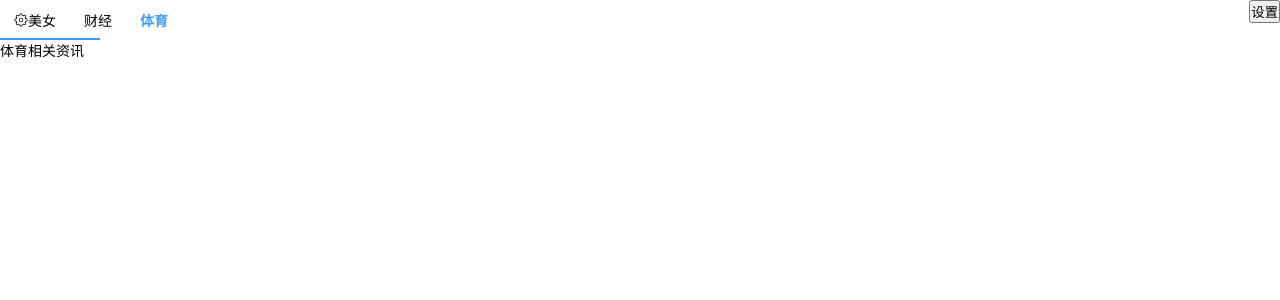
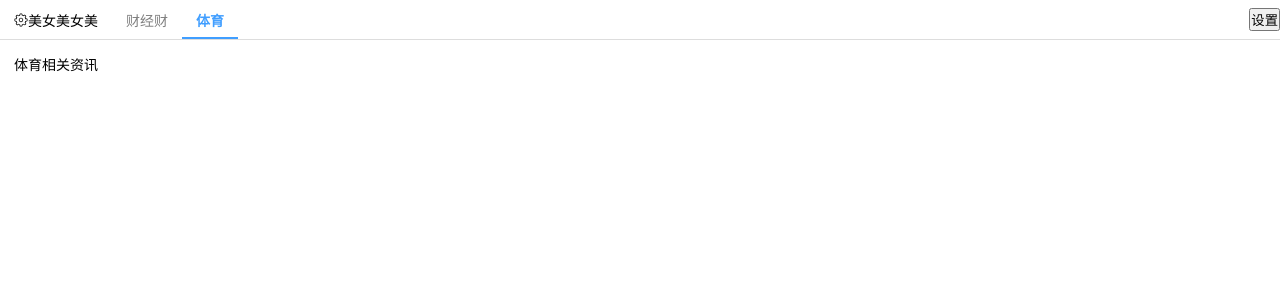
Before and after one commit to doria76593/vue2-lunzi, a Vue app: page / in a window 1280 px wide. Shown: the top 300 px of the page. Built offline with nearby package versions, Linux system fonts and the light colour scheme.

Commit message:
tab切换下划线动画，disabled功能

```diff
--- a/src/cs/demo4.vue
+++ b/src/cs/demo4.vue
@@ -1,5 +1,6 @@
 <template>
-  <div>
+  <div class="demo4box">
+    <div class="hhh"></div>
     <!-- <g-tabs :selected="selectedTab" @update:selected="selectedTab=$event"> 等价于以下 -->
     <g-tabs :selected.sync="selectedTab">
       <g-tabs-head>
@@ -7,10 +8,10 @@
           <button>设置</button>
         </template>
         <g-tabs-item name="woman">
-          <g-icon name="settings"></g-icon>美女
+          <g-icon name="settings"></g-icon>美女美女美
         </g-tabs-item>
         <g-tabs-item name="finance" disabled>
-          财经
+          财经财
         </g-tabs-item>
         <g-tabs-item name="sports">
           体育
@@ -42,4 +43,11 @@ export default {
 }
 </script>
 <style scoped lang="scss">
+.demo4box{
+  /* padding-left: 1000px; */
+}
+.hhh{
+  /* height: 2000px; */
+}
+
 </style>
--- a/src/tabs-head.vue
+++ b/src/tabs-head.vue
@@ -18,8 +18,10 @@ export default {
 
   mounted() {
     this.eventBus.$on('update:selected', (item, vm) => {
-      console.log(item)
-      console.log(vm)
+      let { width, height, top, left } = vm.$el.getBoundingClientRect()
+      console.log(width, height, top, left)
+      this.$refs.line.style.width = `${width}px`
+      this.$refs.line.style.left = `${left}px`
     })
   },
 
@@ -30,20 +32,26 @@ export default {
 <style scoped lang="scss">
 $tab-height: 40px;
 $blue: #409eff;
+$border-color: #ddd;
 .tabs-head {
   display: flex;
   height: $tab-height;
   justify-content: flex-start;
   position: relative;
+  border-bottom: 1px solid $border-color;
   > .line {
     position: absolute;
     bottom: 0;
     height: 2px;
     background: $blue;
-    width: 100px;
+    transition: all 350ms;
   }
   > .actions-wrapper {
+    display: flex;
+    align-items: center;
+    justify-content: center;
     margin-left: auto;
+    flex-shrink: 0;
   }
 }
 </style>
--- a/src/tabs-item.vue
+++ b/src/tabs-item.vue
@@ -1,5 +1,5 @@
 <template>
-  <div class="tabs-item" :class="classes" @click="xxx">
+  <div class="tabs-item" :class="classes" @click="onClick">
     <slot></slot>
   </div>
 </template>
@@ -32,11 +32,13 @@ export default {
     classes() {
       return {
         active: this.active,
+          disabled: this.disabled
       }
     },
   },
   methods: {
-    xxx() {
+    onClick() {
+       if (this.disabled) { return }
       this.eventBus.$emit('update:selected', this.name, this)
     },
   },
@@ -45,6 +47,7 @@ export default {
 
 <style scoped lang="scss">
 $blue: #409eff;
+  $disabled-text-color: grey;
 .tabs-item {
   padding: 0 1em;
   flex-shrink: 0;
@@ -56,5 +59,9 @@ $blue: #409eff;
     color: $blue;
     font-weight: bold;
   }
+   &.disabled {
+      color: $disabled-text-color;
+      cursor: not-allowed;
+    }
 }
 </style>
--- a/src/tabs-pane.vue
+++ b/src/tabs-pane.vue
@@ -36,8 +36,8 @@ export default {
 
 <style scoped lang="scss">
 .tabs-pane {
+  padding: 1em;
   &.active {
-    /* background: red; */
   }
 }
 </style>
```
